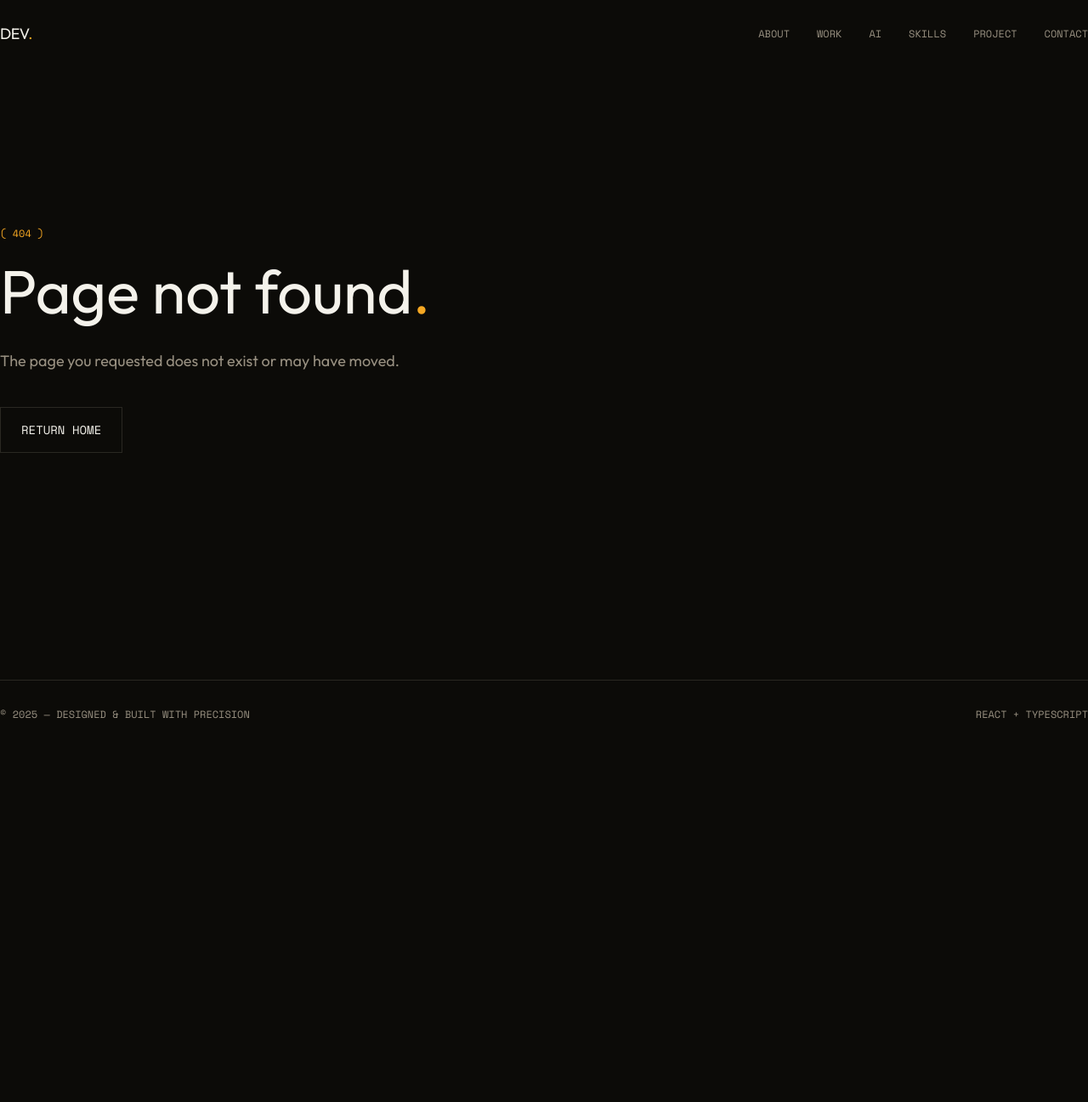
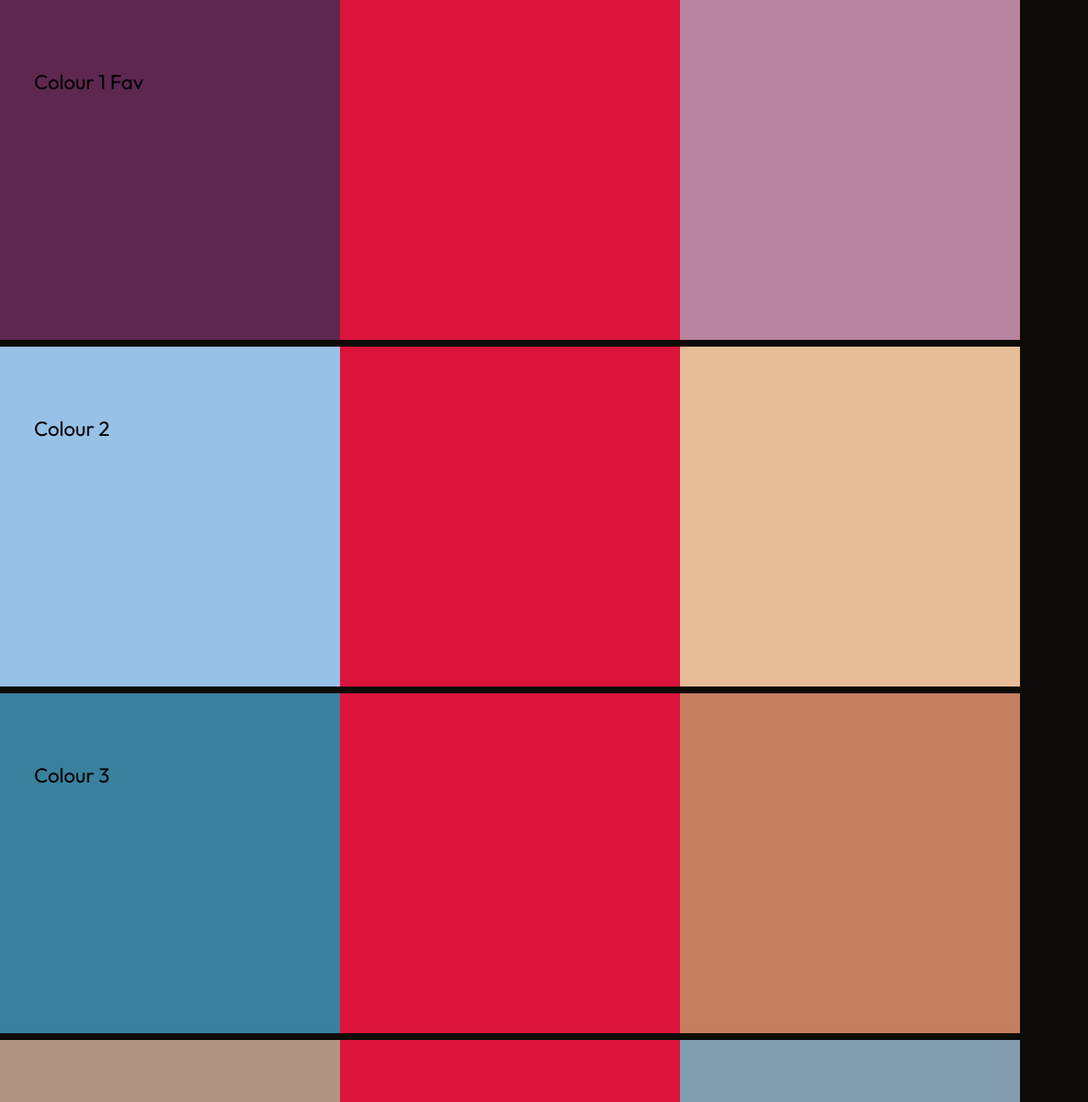
Before and after one commit to bhopalg/portfolio, a Next.js app: page /tina-wedding-colours in a window 1280 px wide. Before the commit this address had no page. Shown: the top 1297 px of the page at 85% size. Before the commit the page ends 881 px from the top, so only its background shows below. Built offline with nearby package versions, Linux system fonts and the light colour scheme.

Commit message:
feat: add new page for color palette display and update navigation logic

```diff
--- /dev/null
+++ b/app/tina-wedding-colours/page.tsx
@@ -0,0 +1,102 @@
+export default function Page() {
+  return (
+    <div className="flex flex-col gap-2">
+      <div className="flex flex-row relative">
+        <h1 className="absolute top-20 left-10 text-2xl text-black">
+          Colour 1 Fav
+        </h1>
+        <div className="w-[400px] h-[400px] bg-[#5E2750]"></div>
+        <div className="w-[400px] h-[400px] bg-[#DC143C]"></div>
+        <div className="w-[400px] h-[400px] bg-[#B884A0]"></div>
+      </div>
+      <div className="flex flex-row relative">
+        <h1 className="absolute top-20 left-10 text-2xl text-black">
+          Colour 2
+        </h1>
+        <div className="w-[400px] h-[400px] bg-[#97C1E6]"></div>
+        <div className="w-[400px] h-[400px] bg-[#DC143C]"></div>
+        <div className="w-[400px] h-[400px] bg-[#E6BD98]"></div>
+      </div>
+      <div className="flex flex-row relative">
+        <h1 className="absolute top-20 left-10 text-2xl text-black">
+          Colour 3
+        </h1>
+        <div className="w-[400px] h-[400px] bg-[rgb(57,129,159)]"></div>
+        <div className="w-[400px] h-[400px] bg-[#DC143C]"></div>
+        <div className="w-[400px] h-[400px] bg-[rgb(198,126,96)]"></div>
+      </div>
+      <div className="flex flex-row relative">
+        <h1 className="absolute top-20 left-10 text-2xl text-black">
+          Colour 4
+        </h1>
+        <div className="w-[400px] h-[400px] bg-[#AF9483]"></div>
+        <div className="w-[400px] h-[400px] bg-[#DC143C]"></div>
+        <div className="w-[400px] h-[400px] bg-[#839EAF]"></div>
+      </div>
+      <div className="flex flex-row relative">
+        <h1 className="absolute top-20 left-10 text-2xl text-black">
+          Colour 5
+        </h1>
+        <div className="w-[400px] h-[400px] bg-[rgb(173,89,36)]"></div>
+        <div className="w-[400px] h-[400px] bg-[#DC143C]"></div>
+        <div className="w-[400px] h-[400px] bg-[#52A6DB]"></div>
+      </div>
+      <div className="flex flex-row relative">
+        <h1 className="absolute top-20 left-10 text-2xl text-black">
+          Colour 6
+        </h1>
+        <div className="w-[400px] h-[400px] bg-[#176B87]"></div>
+        <div className="w-[400px] h-[400px] bg-[#DC143C]"></div>
+        <div className="w-[400px] h-[400px] bg-[#C49A3A]"></div>
+      </div>
+      <div className="flex flex-row relative">
+        <h1 className="absolute top-20 left-10 text-2xl text-black">
+          Colour 7
+        </h1>
+        <div className="w-[400px] h-[400px] bg-[#176B87]"></div>
+        <div className="w-[400px] h-[400px] bg-[#DC143C]"></div>
+        <div className="w-[400px] h-[400px] bg-[#FFF4DB]"></div>
+      </div>
+      <div className="flex flex-row relative">
+        <h1 className="absolute top-20 left-10 text-2xl text-black">
+          Colour 8
+        </h1>
+        <div className="w-[400px] h-[400px] bg-[#176B4D]"></div>
+        <div className="w-[400px] h-[400px] bg-[#DC143C]"></div>
+        <div className="w-[400px] h-[400px] bg-[#711F35]"></div>
+      </div>
+      <div className="flex flex-row relative">
+        <h1 className="absolute top-20 left-10 text-2xl text-black">
+          Colour 9
+        </h1>
+        <div className="w-[400px] h-[400px] bg-[#C98283]"></div>
+        <div className="w-[400px] h-[400px] bg-[#DC143C]"></div>
+        <div className="w-[400px] h-[400px] bg-[#F2D5CF]"></div>
+      </div>
+      <div className="flex flex-row relative">
+        <h1 className="absolute top-20 left-10 text-2xl text-black">
+          Colour 10
+        </h1>
+        <div className="w-[400px] h-[400px] bg-[#C2185B]"></div>
+        <div className="w-[400px] h-[400px] bg-[#DC143C]"></div>
+        <div className="w-[400px] h-[400px] bg-[#F5A623]"></div>
+      </div>
+      <div className="flex flex-row relative">
+        <h1 className="absolute top-20 left-10 text-2xl text-black">
+          Colour 11
+        </h1>
+        <div className="w-[400px] h-[400px] bg-[#6F763B]"></div>
+        <div className="w-[400px] h-[400px] bg-[#DC143C]"></div>
+        <div className="w-[400px] h-[400px] bg-[#D5A021]"></div>
+      </div>
+      <div className="flex flex-row relative">
+        <h1 className="absolute top-20 left-10 text-2xl text-black">
+          Colour 12
+        </h1>
+        <div className="w-[400px] h-[400px] bg-[#9AA77D]"></div>
+        <div className="w-[400px] h-[400px] bg-[#DC143C]"></div>
+        <div className="w-[400px] h-[400px] bg-[#EDB08C]"></div>
+      </div>
+    </div>
+  );
+}
--- a/components/Navigation.tsx
+++ b/components/Navigation.tsx
@@ -3,8 +3,10 @@
 import { useState, useEffect } from "react";
 import { Menu, X } from "lucide-react";
 import Link from "next/link";
+import { usePathname } from "next/navigation";
 
 export default function Navigation() {
+  const pathname = usePathname();
   const [isScrolled, setIsScrolled] = useState(false);
   const [isMobileMenuOpen, setIsMobileMenuOpen] = useState(false);
 
@@ -24,6 +26,10 @@ export default function Navigation() {
     { label: "PROJECT", href: "/#project" },
     { label: "CONTACT", href: "/#contact" },
   ];
+
+  if (pathname === "/tina-wedding-colours") {
+    return null; // Hide navigation on the tina-wedding-colours page
+  }
 
   return (
     <>
```
Also changed, not shown: app/robots.txt.
